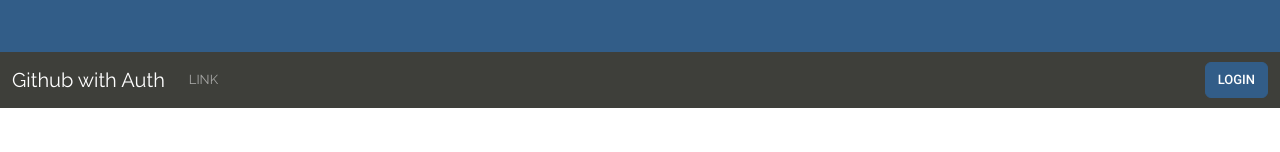
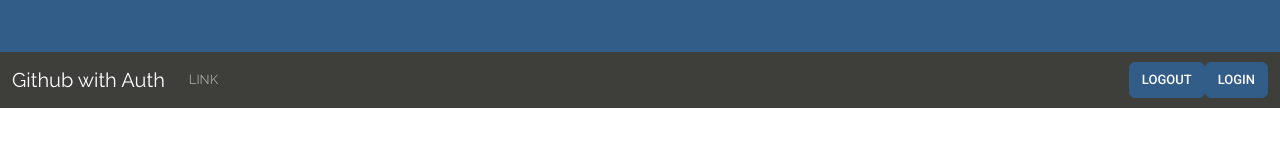
Before and after one commit to KramStyles/john-smilga-react-course, a React (Create React App) app: page /github/home in a window 1280 px wide. Shown: the part 134-286 px from the top of the page. Built offline with nearby package versions, Linux system fonts and the light colour scheme; no server answers.

Commit message:
what i like

```diff
--- a/src/assets/github/components/NavBar.jsx
+++ b/src/assets/github/components/NavBar.jsx
@@ -51,6 +51,14 @@
               </button>
             </>
           ) : (
+            <>
+              <button
+                className="btn btn-primary"
+                type="button"
+                onClick={() => logout({ returnTo: window.location.origin })}
+              >
+                Logout
+              </button>
               <button
                 className="btn btn-primary"
                 type="button"
@@ -58,6 +66,7 @@
               >
                 Login
               </button>
+            </>
           )}
         </div>
       </div>
@@ -65,4 +74,5 @@
   );
 };
 
+// honesty, family oriented, a kind person, you working to make something out of yourself
 export default NavBar;
```
Lines whose indentation alone changed are shown as unchanged.
